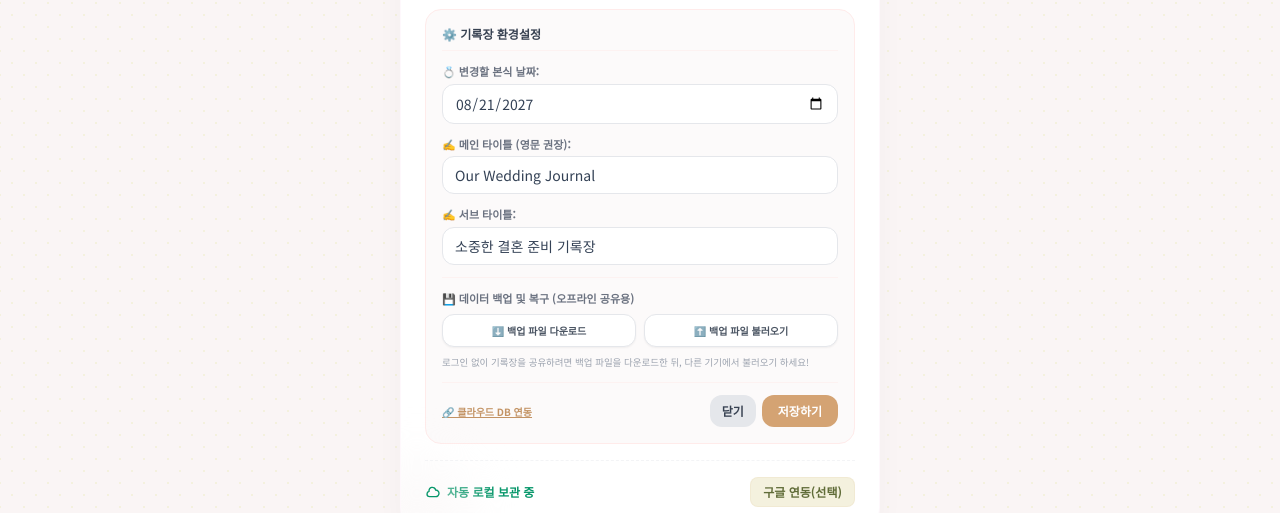
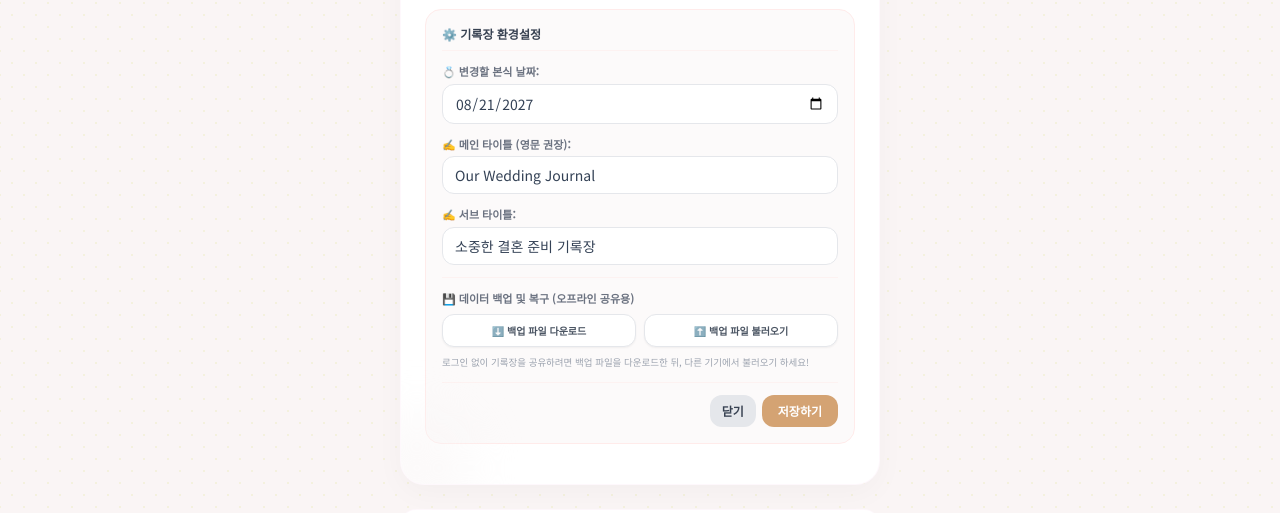
Before and after one commit to yjw-0821/wedding-plannerforme, a plain HTML site: page index.html in a window 1280 px wide. Both pictures are taken after a click on the button 834 px from the left and 188 px from the top of the page. Shown: the part 261-774 px from the top of the page. Drawn offline with nearby package versions, Linux system fonts and the light colour scheme; a web font is replaced by a local one.

Commit message:
Update index.html

```diff
--- a/index.html
+++ b/index.html
@@ -168,28 +168,13 @@
                     </p>
                 </div>
 
-                <div class="flex gap-2 justify-between pt-3 border-t border-peach-200/50">
-                    <button onclick="openFirebaseModal()" class="text-[10px] text-weddingGold-600 underline font-semibold">🔗 클라우드 DB 연동</button>
+                <div class="flex justify-end pt-3 border-t border-peach-200/50">
                     <div class="flex gap-1.5">
                         <button onclick="toggleSettingsEditor()" class="bg-gray-200 text-gray-700 text-xs font-bold px-3 py-2 rounded-xl transition-all">닫기</button>
                         <button onclick="saveSettings()" class="bg-weddingGold-500 hover:bg-weddingGold-600 text-white text-xs font-bold px-4 py-2 rounded-xl transition-all">저장하기</button>
                     </div>
                 </div>
             </div>
-
-            <!-- 동기화 및 구글 계정 연동 상태 -->
-            <div class="flex items-center justify-between border-t border-dashed border-gray-100 pt-4 mt-2">
-                <div class="flex items-center gap-2">
-                    <span id="sync-icon" class="text-emerald-600 flex items-center gap-1.5 text-xs font-semibold">
-                        <svg class="w-4 h-4 animate-pulse" fill="none" stroke="currentColor" viewBox="0 0 24 24"><path stroke-linecap="round" stroke-linejoin="round" stroke-width="2" d="M3 15a4 4 0 004 4h9a5 5 0 10-.1-9.999 5.002 5.002 0 10-9.78 2.096A4.001 4.001 0 003 15z"></path></svg>
-                        <span id="sync-text">자동 로컬 보관 중</span>
-                    </span>
-                </div>
-                <button id="auth-btn" class="text-xs font-bold text-weddingSage bg-weddingGold-100 hover:bg-weddingGold-500/20 px-3 py-1.5 rounded-lg transition-all border border-weddingGold-500/10">
-                    구글 연동(선택)
-                </button>
-            </div>
-            <div id="user-info" class="text-[10px] text-gray-400 mt-2 text-right hidden"></div>
         </header>
 
         <!-- 탭 메뉴 스위치 -->
@@ -425,6 +410,8 @@
         function updateSyncStatus(status) {
             const syncIcon = document.getElementById('sync-icon');
             const syncText = document.getElementById('sync-text');
+            if (!syncIcon || !syncText) return;
+
             if (status === 'saving') {
                 syncIcon.className = "text-amber-500 flex items-center gap-1.5 text-xs font-semibold";
                 syncIcon.innerHTML = `<svg class="w-4 h-4 animate-spin" fill="none" stroke="currentColor" viewBox="0 0 24 24"><path stroke-linecap="round" stroke-linejoin="round" stroke-width="2" d="M4 4v5h.582m15.356 2A8.001 8.001 0 1121.21 19h-5.5"></path></svg> <span>클라우드 저장 중</span>`;
@@ -530,6 +517,8 @@
             currentUser = user;
             const authBtn = document.getElementById('auth-btn');
             const userInfo = document.getElementById('user-info');
+
+            if (!authBtn || !userInfo) return;
 
             if (!user) {
                 authBtn.innerText = "구글 계정 연동";
@@ -1436,7 +1425,8 @@
                 });
             }
 
-            document.getElementById('auth-btn').onclick = window.handleAuthAction;
+            const authBtnEl = document.getElementById('auth-btn');
+            if (authBtnEl) authBtnEl.onclick = window.handleAuthAction;
         };
 
     </script>
```
